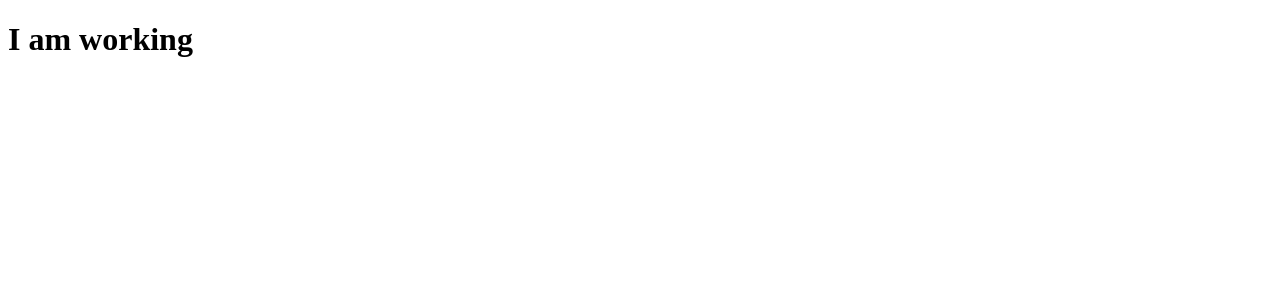
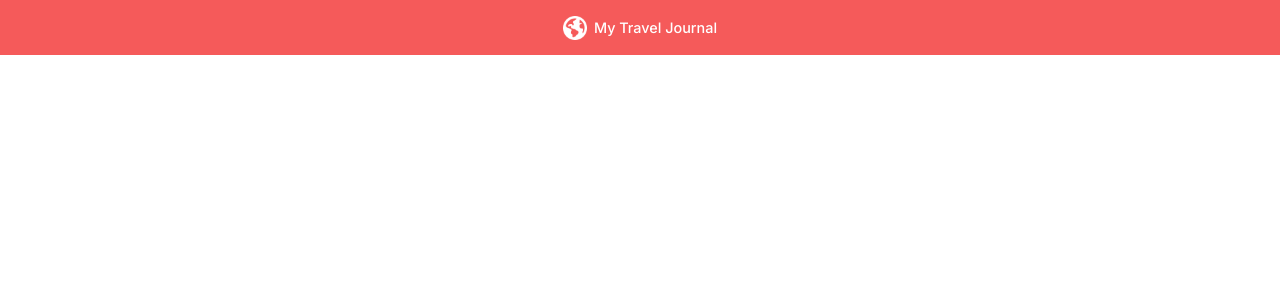
Before and after one commit to Saqibb786/Travel-Journal---React, a React (Vite) app: page / in a window 1280 px wide. Shown: the top 300 px of the page. Built offline with nearby package versions, Linux system fonts and the light colour scheme.

Commit message:
Task1 complete

```diff
--- a/index.html
+++ b/index.html
@@ -7,7 +7,7 @@
       href="https://fonts.googleapis.com/css2?family=Inter:wght@100..900&display=swap"
       rel="stylesheet"
     />
-    <link rel="stylesheet" href="/index.css" />
+    <link rel="stylesheet" href="./src/index.css" />
     <title>Travel Journal</title>
   </head>
   <body>
--- a/src/App.jsx
+++ b/src/App.jsx
@@ -1,9 +1,11 @@
+import Header from "./components/Header"
+
 
 export default function App() {
 
   return (
     <>
-      <h1>I am working</h1>
+      <Header/>
     </>
   )
 }
--- /dev/null
+++ b/src/components/Header.jsx
@@ -0,0 +1,14 @@
+
+import globeImage from "../assets/globe.png"
+
+
+function Header() {
+  return (
+    <header>
+        <img src={globeImage} alt="Globe icon" />
+        <h1>My Travel Journal</h1>
+    </header>
+  )
+}
+
+export default Header
--- a/src/index.css
+++ b/src/index.css
@@ -4,3 +4,31 @@
     box-sizing: border-box;
 
 }
+
+body {
+    font-family: Inter, Helvetica, sans-serif;
+    margin: 0;
+
+
+}
+
+
+header {
+    background: #F55A5A;
+    display: flex;
+    justify-content: center;
+    align-items: center;
+    color: white;
+    height: 55px;
+}
+
+header > img {
+    width: 24px;
+    margin-right: 7px;
+}
+
+header > h1 {
+    font-size: 0.9rem;
+    font-weight: 500;
+    font-family: Inter;
+}
```
Also changed, not shown: src/assets/globe.png (added), src/assets/marker.png (added), tasks.txt (added).
